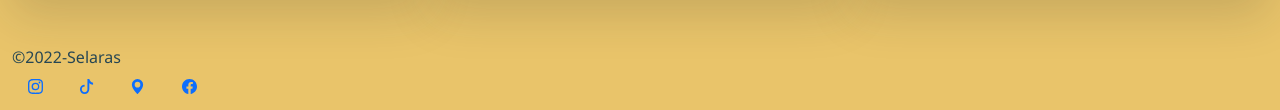
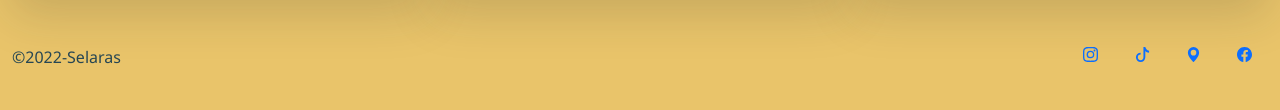
Before and after one commit to Selaras3/kpkselaras, a plain HTML site: page index.html in a window 1280 px wide. Shown: the part 3582-3692 px from the top of the page. Drawn offline with nearby package versions, Linux system fonts and the light colour scheme; a web font is replaced by a local one.

Commit message:
Add files via upload

```diff
--- a/css/album.css
+++ b/css/album.css
@@ -22,10 +22,6 @@ body {
   margin-bottom: 0;
   background-color: #E9C46A;
   text-align: center;
-}
-.navbar svg {
-  color: #264653;
-  padding-top: .3rem;
 }
 .jadwal {
   text-align: center;
@@ -68,10 +64,14 @@ body {
 
 }
 footer {
+  display: flex;
   padding-top: 3rem;
-  padding-bottom: 1rem;
 }
-
+.bagi {
+  position: relative;
+  text-align: end;
+  bottom: 2rem;
+}
 footer p {
   margin-bottom: .25rem;
   border-top: 10px;
```
